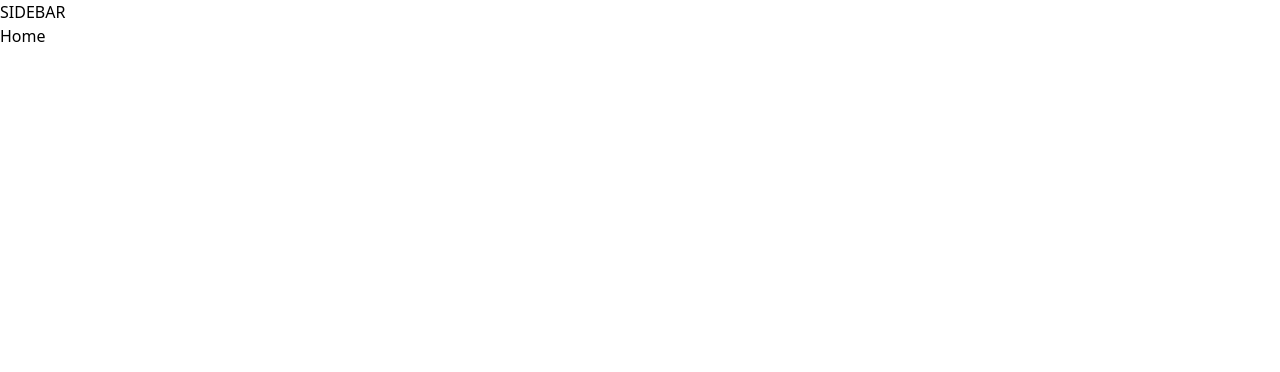
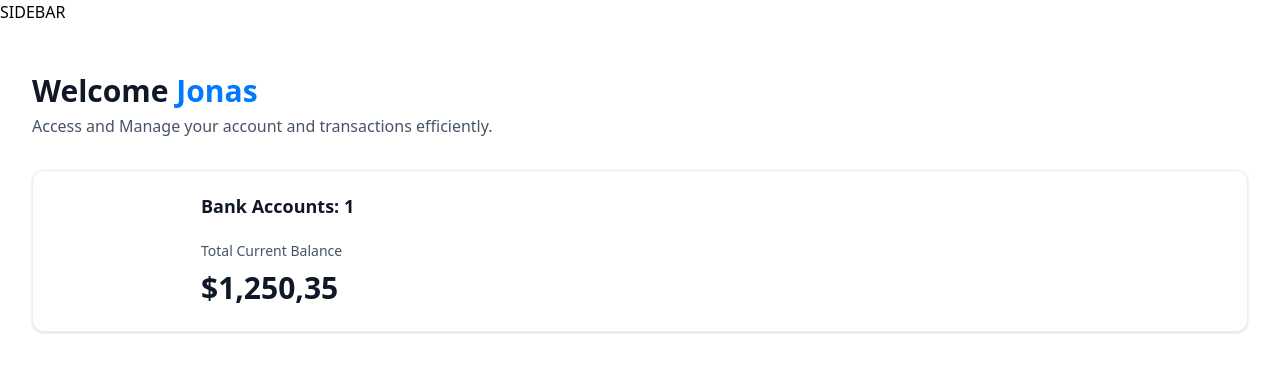
Before and after one commit to KwanJunEr/Horizon, a Next.js app: page / in a window 1280 px wide. Shown: the top 372 px of the page. Built offline with nearby package versions, Linux system fonts and the light colour scheme.

Commit message:
completed AnimatedCounter, HeaderBox, TotalBalancBox components

```diff
--- a/app/(root)/page.tsx
+++ b/app/(root)/page.tsx
@@ -1,10 +1,28 @@
+import HeaderBox from '@/components/HeaderBox'
+import TotalBalanceBox from '@/components/TotalBalanceBox';
 import React from 'react'
 
 const Home = () => {
+
+const loggedIn = {firstName: 'Jonas'};
   return (
-    <div>
-      Home
-    </div>
+   <section className='home'>
+        <div className='home-content'>
+            <header className='home-header'>
+                <HeaderBox
+                    type = "greeting"
+                    title='Welcome'
+                    user = {loggedIn?.firstName || 'Guest'}
+                    subtext = "Access and Manage your account and transactions efficiently."
+                />
+                <TotalBalanceBox
+                    accounts = {[]}
+                    totalBanks = {1}
+                    totalCurrentBalance = {1250.35}
+                />
+            </header>
+        </div>
+   </section>
   )
 }
 
--- /dev/null
+++ b/components/AnimatedCounter.tsx
@@ -0,0 +1,20 @@
+"use client";
+import React from 'react'
+import CountUp from 'react-countup';
+
+const AnimatedCounter = ({amount} : {amount: number}) => {
+  return (
+    <div className='w-full'>
+      <CountUp
+      decimal=','
+      prefix='$'
+      end = {amount}
+      duration={2}
+      decimals={2}
+      />
+
+    </div>
+  )
+}
+
+export default AnimatedCounter
--- /dev/null
+++ b/components/HeaderBox.tsx
@@ -0,0 +1,18 @@
+import { title } from 'process'
+import React from 'react'
+
+const HeaderBox = ({type = "title",title, subtext, user} : HeaderBoxProps) => {
+  return (
+    <div className='header-box'>
+        <h1 className='header-box-title'>{title}
+            {type === 'greeting' && (<span className='text-bankGradient'>
+                &nbsp;{user}
+                </span>)}
+        </h1>
+        <p className='header-box-subtext'>{subtext}</p>
+
+    </div>
+  )
+}
+
+export default HeaderBox
--- /dev/null
+++ b/components/TotalBalanceBox.tsx
@@ -0,0 +1,31 @@
+import React from 'react'
+import { formatAmount } from '@/lib/utils'
+import CountUp from 'react-countup';
+import AnimatedCounter from './AnimatedCounter';
+
+
+const TotalBalanceBox = ({accounts = [], totalBanks, totalCurrentBalance}: TotlaBalanceBoxProps) => {
+  return (
+    <section className='total-balance'>
+        <div className='total-balance-chart'>
+            {/*DoughnutChart*/}
+        </div>
+        <div className='flex flex-col gap-6'>
+            <h2 className='header-2'>
+               Bank Accounts:  {totalBanks}
+            </h2>
+            <div className='flex flex-col gap-2'>
+                <p className='total-balance-label'>
+                    Total Current Balance
+                </p>
+                <p className='total-balance-amount flex-center gap-2'>
+                    <AnimatedCounter amount = {totalCurrentBalance}/>
+
+                </p>
+            </div>
+         </div>
+    </section>
+  )
+}
+
+export default TotalBalanceBox
--- a/package.json
+++ b/package.json
@@ -17,6 +17,7 @@
     "next": "14.2.18",
     "query-string": "^9.1.1",
     "react": "^18",
+    "react-countup": "^6.5.3",
     "react-dom": "^18",
     "tailwind-merge": "^2.5.4",
     "tailwindcss-animate": "^1.0.7"
```
Also changed, not shown: 1 other file (tests, documents, lock files or other folders).
